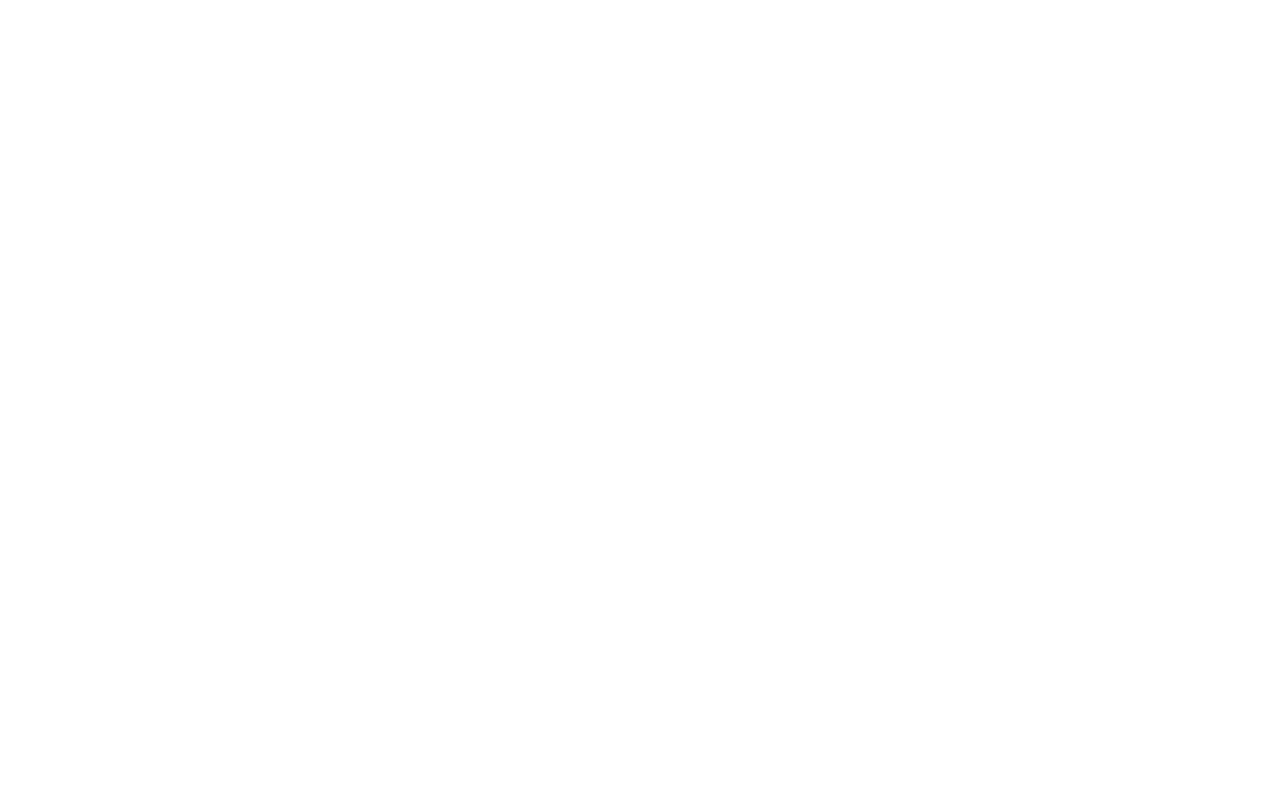
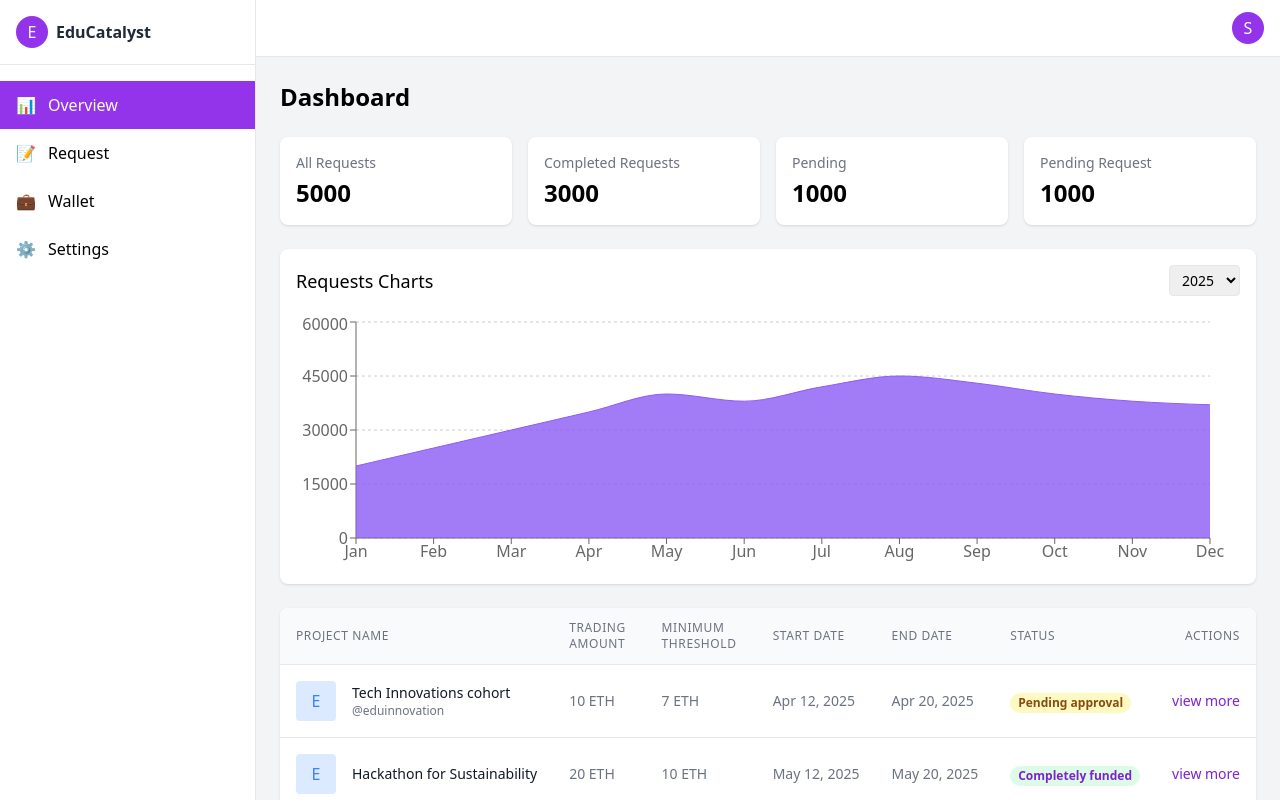
Before and after one commit to SardiusJay/EduCatalyst, a React (Vite) app: page /Overview in a window 1280 px wide. Before the commit this address had no page. Built offline with nearby package versions, Linux system fonts and the light colour scheme.

Commit message:
create the charts page

```diff
--- a/package.json
+++ b/package.json
@@ -15,6 +15,7 @@
     "react": "^19.0.0",
     "react-dom": "^19.0.0",
     "react-icons": "^5.5.0",
-    "react-router-dom": "^7.3.0"
+    "react-router-dom": "^7.3.0",
+    "recharts": "^2.15.1"
   }
 }
--- a/src/App.jsx
+++ b/src/App.jsx
@@ -1,6 +1,8 @@
 import Onboarding from "./Components/Onboarding";
-import { Test } from './Components/Test';
 import OrgProfile from './Components/OrgProfile';
+import Overview from "./Components/Overview";
+
+
 
 
 
@@ -10,6 +12,7 @@
    <div>
    <Onboarding />
    <OrgProfile />
+   <Overview />
 
 
 
--- /dev/null
+++ b/src/Components/Overview.jsx
@@ -0,0 +1,200 @@
+import React, { useState } from 'react';
+import { AreaChart, Area, XAxis, YAxis, CartesianGrid, Tooltip, ResponsiveContainer } from 'recharts';
+
+const EnhancedDashboard = () => {
+  // Sample data for the chart
+  const chartData = [
+    { month: 'Jan', value: 20000 },
+    { month: 'Feb', value: 25000 },
+    { month: 'Mar', value: 30000 },
+    { month: 'Apr', value: 35000 },
+    { month: 'May', value: 40000 },
+    { month: 'Jun', value: 38000 },
+    { month: 'Jul', value: 42000 },
+    { month: 'Aug', value: 45000 },
+    { month: 'Sep', value: 43000 },
+    { month: 'Oct', value: 40000 },
+    { month: 'Nov', value: 38000 },
+    { month: 'Dec', value: 37000 }
+  ];
+
+  // Sample data for the projects
+  const projects = [
+    {
+      name: 'Tech Innovations cohort',
+      tradingAmount: '10 ETH',
+      minimumThreshold: '7 ETH',
+      startDate: 'Apr 12, 2025',
+      endDate: 'Apr 20, 2025',
+      status: 'Pending approval'
+    },
+    {
+      name: 'Hackathon for Sustainability',
+      tradingAmount: '20 ETH',
+      minimumThreshold: '10 ETH',
+      startDate: 'May 12, 2025',
+      endDate: 'May 20, 2025',
+      status: 'Completely funded'
+    }
+  ];
+
+  const [isSidebarOpen, setIsSidebarOpen] = useState(false);
+
+  return (
+    <div className="flex h-screen bg-gray-100">
+      {/* Sidebar - hidden on mobile unless toggled */}
+      <div className={`${isSidebarOpen ? 'block' : 'hidden'} md:block md:w-64 bg-white border-r fixed md:relative z-10 h-full`}>
+        <div className="p-4 border-b">
+          <div className="flex items-center">
+            <div className="w-8 h-8 rounded-full bg-purple-600 flex items-center justify-center text-white">
+              E
+            </div>
+            <span className="ml-2 font-semibold text-gray-800">EduCatalyst</span>
+          </div>
+        </div>
+        <div className="py-4">
+          <div className="bg-purple-600 text-white px-4 py-3 flex items-center">
+            <span className="mr-3">📊</span>
+            <span>Overview</span>
+          </div>
+          <div className="px-4 py-3 hover:bg-gray-100 flex items-center">
+            <span className="mr-3">📝</span>
+            <span>Request</span>
+          </div>
+          <div className="px-4 py-3 hover:bg-gray-100 flex items-center">
+            <span className="mr-3">💼</span>
+            <span>Wallet</span>
+          </div>
+          <div className="px-4 py-3 hover:bg-gray-100 flex items-center">
+            <span className="mr-3">⚙️</span>
+            <span>Settings</span>
+          </div>
+        </div>
+      </div>
+
+      {/* Main content */}
+      <div className="flex-1 overflow-auto">
+        {/* Top Navigation */}
+        <div className="bg-white border-b px-4 py-3 flex justify-between items-center">
+          <div className="flex items-center">
+            <button
+              className="md:hidden mr-2"
+              onClick={() => setIsSidebarOpen(!isSidebarOpen)}
+            >
+              <svg className="w-6 h-6" fill="none" stroke="currentColor" viewBox="0 0 24 24" xmlns="http://www.w3.org/2000/svg">
+                <path strokeLinecap="round" strokeLinejoin="round" strokeWidth={2} d="M4 6h16M4 12h16M4 18h16" />
+              </svg>
+            </button>
+          </div>
+          <div className="flex items-center space-x-4">
+
+            <div className="w-8 h-8 rounded-full bg-purple-600 flex items-center justify-center text-white">
+              S
+            </div>
+          </div>
+        </div>
+
+        <div className="p-4 md:p-6">
+          <h1 className="text-2xl font-semibold mb-6">Dashboard</h1>
+
+
+          <div className="grid grid-cols-1 sm:grid-cols-2 lg:grid-cols-4 gap-4 mb-6">
+            <div className="bg-white p-4 rounded-lg shadow">
+              <h3 className="text-sm text-gray-500 mb-1">All Requests</h3>
+              <p className="text-2xl font-semibold">5000</p>
+            </div>
+            <div className="bg-white p-4 rounded-lg shadow">
+              <h3 className="text-sm text-gray-500 mb-1">Completed Requests</h3>
+              <p className="text-2xl font-semibold">3000</p>
+            </div>
+            <div className="bg-white p-4 rounded-lg shadow">
+              <h3 className="text-sm text-gray-500 mb-1">Pending</h3>
+              <p className="text-2xl font-semibold">1000</p>
+            </div>
+            <div className="bg-white p-4 rounded-lg shadow">
+              <h3 className="text-sm text-gray-500 mb-1">Pending Request</h3>
+              <p className="text-2xl font-semibold">1000</p>
+            </div>
+          </div>
+
+          {/* Chart Section */}
+          <div className="bg-white p-4 rounded-lg shadow mb-6">
+            <div className="flex justify-between items-center mb-4">
+              <h2 className="text-lg font-medium">Requests Charts</h2>
+              <select className="border rounded px-2 py-1 text-sm">
+                <option>2025</option>
+                <option>2024</option>
+                <option>2023</option>
+              </select>
+            </div>
+            <div className="h-64">
+              <ResponsiveContainer width="100%" height="100%">
+                <AreaChart data={chartData} margin={{ top: 10, right: 30, left: 0, bottom: 0 }}>
+                  <CartesianGrid strokeDasharray="3 3" vertical={false} />
+                  <XAxis dataKey="month" />
+                  <YAxis />
+                  <Tooltip />
+                  <Area type="monotone" dataKey="value" stroke="#8b5cf6" fill="#8b5cf6" fillOpacity={0.8} />
+                </AreaChart>
+              </ResponsiveContainer>
+            </div>
+          </div>
+
+          {/* Projects Table */}
+          <div className="bg-white rounded-lg shadow overflow-x-auto">
+            <table className="min-w-full divide-y divide-gray-200">
+              <thead className="bg-gray-50">
+                <tr>
+                  <th className="px-4 py-3 text-left text-xs font-medium text-gray-500 uppercase tracking-wider">Project Name</th>
+                  <th className="px-4 py-3 text-left text-xs font-medium text-gray-500 uppercase tracking-wider">Trading Amount</th>
+                  <th className="px-4 py-3 text-left text-xs font-medium text-gray-500 uppercase tracking-wider">Minimum Threshold</th>
+                  <th className="px-4 py-3 text-left text-xs font-medium text-gray-500 uppercase tracking-wider">Start Date</th>
+                  <th className="px-4 py-3 text-left text-xs font-medium text-gray-500 uppercase tracking-wider">End Date</th>
+                  <th className="px-4 py-3 text-left text-xs font-medium text-gray-500 uppercase tracking-wider">Status</th>
+                  <th className="px-4 py-3 text-right text-xs font-medium text-gray-500 uppercase tracking-wider">Actions</th>
+                </tr>
+              </thead>
+              <tbody className="bg-white divide-y divide-gray-200">
+                {projects.map((project, index) => (
+                  <tr key={index}>
+                    <td className="px-4 py-4 whitespace-nowrap">
+                      <div className="flex items-center">
+                        <div className="flex-shrink-0 h-10 w-10 rounded bg-blue-100 flex items-center justify-center text-blue-500">
+                          E
+                        </div>
+                        <div className="ml-4">
+                          <div className="text-sm font-medium text-gray-900">{project.name}</div>
+                          {index === 0 && <div className="text-xs text-gray-500">@eduinnovation</div>}
+                        </div>
+                      </div>
+                    </td>
+                    <td className="px-4 py-4 whitespace-nowrap text-sm text-gray-500">{project.tradingAmount}</td>
+                    <td className="px-4 py-4 whitespace-nowrap text-sm text-gray-500">{project.minimumThreshold}</td>
+                    <td className="px-4 py-4 whitespace-nowrap text-sm text-gray-500">{project.startDate}</td>
+                    <td className="px-4 py-4 whitespace-nowrap text-sm text-gray-500">{project.endDate}</td>
+                    <td className="px-4 py-4 whitespace-nowrap">
+                      <span className={`px-2 inline-flex text-xs leading-5 font-semibold rounded-full ${
+                        project.status === 'Pending approval'
+                          ? 'bg-yellow-100 text-yellow-800'
+                          : 'bg-green-100 text-purple-700'
+                      }`}>
+                        {project.status}
+                      </span>
+                    </td>
+                    <td className="px-4 py-4 whitespace-nowrap text-right text-sm font-medium">
+                      <p className="text-purple-700 hover:text-gray-500">
+                        view more
+                      </p>
+                    </td>
+                  </tr>
+                ))}
+              </tbody>
+            </table>
+          </div>
+        </div>
+      </div>
+    </div>
+  );
+};
+
+export default EnhancedDashboard;
--- a/src/Components/Test.jsx
+++ /dev/null
@@ -1,9 +0,0 @@
-import React from 'react'
-
-export const Test = () => {
-  return (
-    <div className="bg-blue-500 text-white p-8 m-4 text-3xl font-bold">
-  Tailwind Test
-</div>
-  )
-}
--- a/src/main.jsx
+++ b/src/main.jsx
@@ -9,6 +9,7 @@
 import ForgetPassword from "./Components/ForgetPassword";
 import ForgetPassword2 from "./Components/ForgetPassword2";
 import ForgetPassword3 from "./Components/ForgetPassword3";
+import Overview from "./Components/Overview";
 import "./index.css";
 
 ReactDOM.createRoot(document.getElementById("root")).render(
@@ -23,6 +24,7 @@
         <Route path="/ForgetPassword" element={<ForgetPassword />} />
         <Route path="/ForgetPassword2" element={<ForgetPassword2 />} />
         <Route path="/ForgetPassword3" element={<ForgetPassword3 />} />
+        <Route path="/Overview" element={<Overview />} />
 
 
       </Routes>
```
Also changed, not shown: 1 other file (tests, documents, lock files or other folders).
